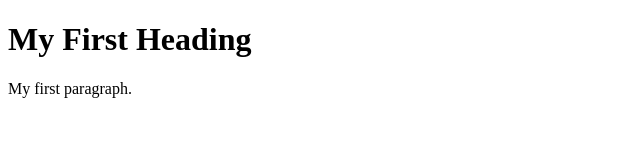
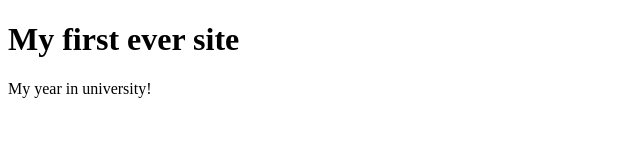
Before and after one commit to igm209/IS11Z-Gula-V, a plain HTML site: page index.html in a window 1280 px wide. Shown: the whole page, without its empty margins (0-640 px from the left). Drawn offline with Linux system fonts and the light colour scheme.

Commit message:
Update on my site!

```diff
--- a/index.html
+++ b/index.html
@@ -5,8 +5,8 @@
 </head>
 <body>
 
-<h1>My First Heading</h1>
-<p>My first paragraph.</p>
+<h1><strong>My first ever site</strong></h1>
+<p>My year in university!</p>
 
 </body>
 </html>
```
